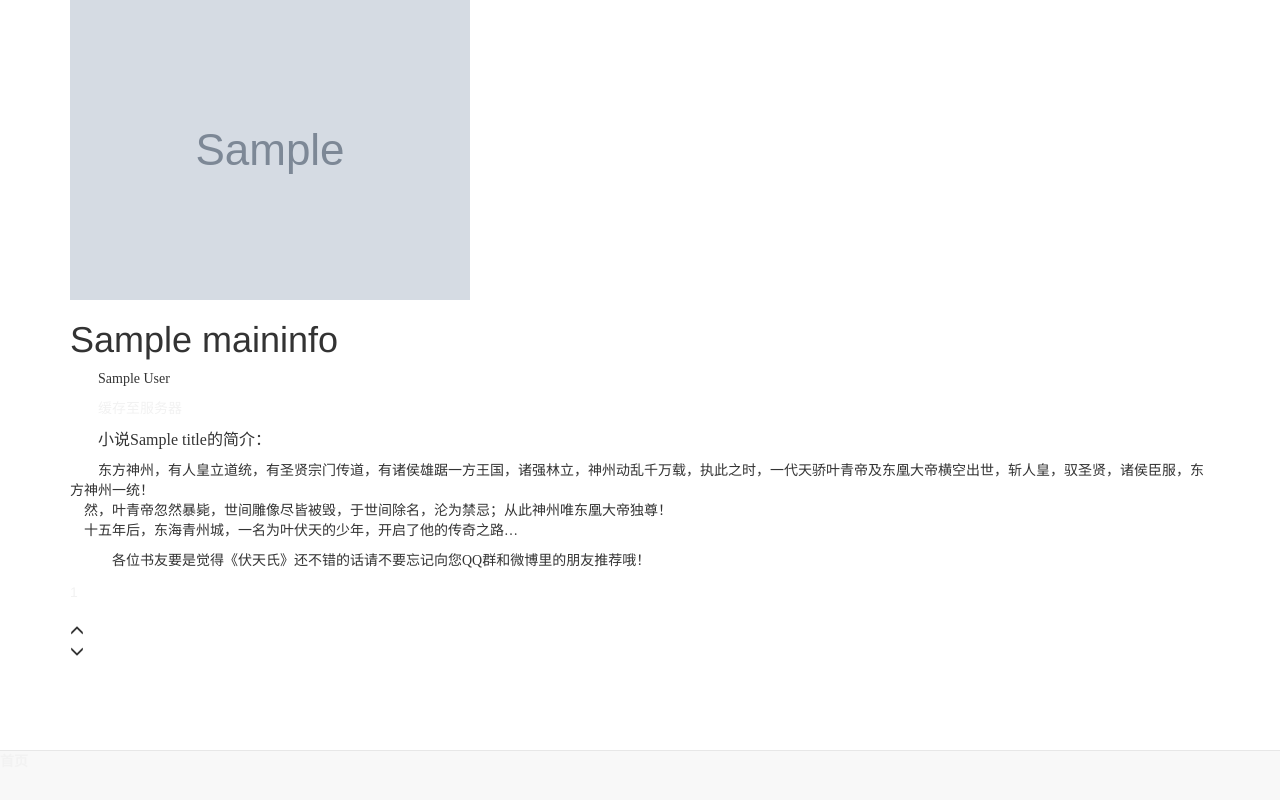
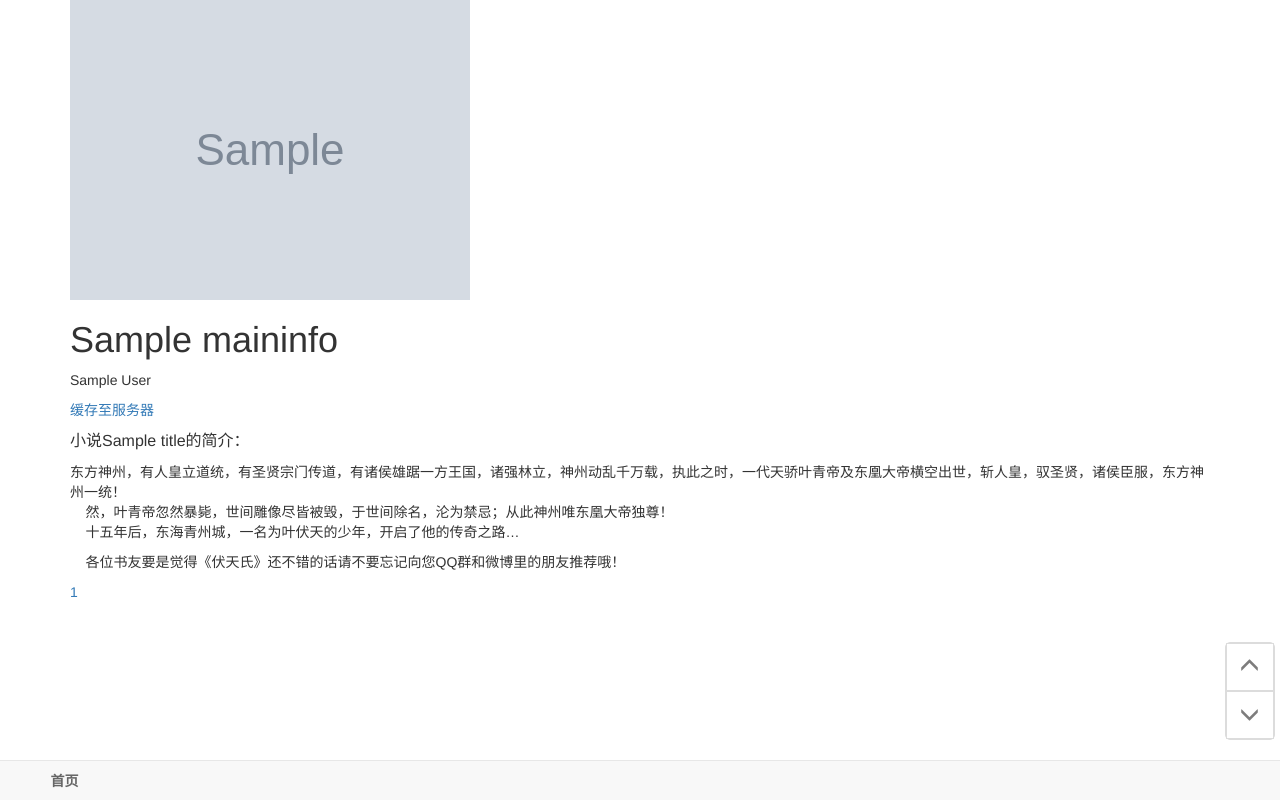
Before and after one commit to GeekRicardo/free-novel, a Flask app: template txt/templates/owllook.html in a window 1280 px wide. Run offline with Flask 2, Linux system fonts and the light colour scheme; the template is opened without the code that fills it: most values are stand-ins (such as "Sample title", 1, 10 or a date in 2020); grey boxes marked "Sample" are stand-in pictures; data that the repository does not hold is empty; some libraries are stand-ins or nearby versions.

Commit message:
update venv/chapter/catalog

```diff
--- /dev/null
+++ b/txt/static/css/main.css
@@ -0,0 +1,163 @@
+/*style for login*/
+.header {
+    width: 100%;
+    height: 70px;
+}
+
+.header > li {
+    list-style: none;
+}
+
+.header .pull-right {
+    margin-top: 15px;
+    margin-right: 25px;
+}
+
+.header .dropdown-menu > li > a {
+    padding: 2px 10px !important;
+}
+
+.header .dropdown-menu .glyphicon {
+    top: 2px !important;
+}
+
+.header .dropdown-menu {
+    min-width: 120px !important;
+}
+
+.header span.personal-basic {
+    margin-left: 10px;
+}
+
+/*style for footer*/
+div.footer > .navbar {
+    min-height: 40px !important;
+    margin-top: 40px;
+    margin-bottom: 0 !important;
+}
+
+.message > .right {
+    float: left;
+    position: absolute;
+    right: 5%;
+}
+
+.message > .left {
+    float: left;
+    position: absolute;
+    left: 2%;
+}
+
+.message > .right > span, .message > .left > span {
+    text-align: center !important;
+    line-height: 40px !important;
+    height: 40px;
+}
+
+.right > span > a, .message > .left > span > a {
+    color: #666;
+    margin-left: 25px;
+}
+
+.donate {
+    width: 60%;
+    margin-top: 5%;
+    margin-left: 20%;
+}
+
+.donate_lists {
+    width: 60%;
+    margin-top: 5%;
+    margin-left: 20%;
+    margin-bottom: 80px;
+}
+
+.alert {
+    margin-bottom: 0 !important;
+}
+
+.move {
+    position: fixed;
+    bottom: 60px;
+    right: 5px;
+    border: 1px solid #dcdcdc;
+    border-radius: 5px;
+}
+
+.move > .move_up, .move > .move_down {
+    width: 48px;
+    height: 48px;
+    line-height: 40px;
+    border: 1px solid #dcdcdc;
+    background-color: #fff;
+    transition: .1s ease-in;
+    -webkit-transition: .1s ease-in;
+    -moz-transition: .1s ease-in;
+    -o-transition: .1s ease-in;
+    -ms-transition: .1s ease-in;
+    cursor: pointer;
+}
+
+.move_up > span, .move_down > span {
+    width: 45px;
+    height: 43px;
+    line-height: 43px;
+    text-align: center;
+    font-size: 20px;
+    color: rgba(72, 70, 70, 0.71);
+}
+
+.move > .move_up:hover, .move > .move_down:hover {
+    background-color: #f9f9f9;
+}
+
+.move > .move_up > span:hover, .move > .move_down > span:hover {
+    color: #434343;
+}
+
+.modal-dialog {
+    margin-top: 15% !important;
+}
+
+.modal-dialog .modal-content {
+    width: 420px;
+    height: 250px;
+    margin-left: auto;
+    margin-right: auto;
+}
+
+@media (max-width: 1024px) {
+    .right > span > a {
+        margin-left: 5px !important;
+        font-size: 12px;
+    }
+
+    .modal-dialog .modal-content {
+        width: 80%;
+        min-width: 265px;
+        height: 260px;
+        margin-left: auto;
+        margin-right: auto;
+    }
+
+    label {
+        padding-top: 8px !important;
+    }
+
+    .navbar-header {
+        display: none !important;
+    }
+
+    .login > a {
+        margin-top: 20px !important;
+    }
+
+    .header .pull-right {
+        margin-top: 17px !important;
+    }
+
+    /*登陆后排版*/
+    .header li.pull-right {
+        margin-right: 0 !important;
+    }
+}
--- a/txt/templates/owllook.html
+++ b/txt/templates/owllook.html
@@ -15,7 +15,7 @@
     <link rel="stylesheet" href="/static/css/main.css">
 
     <title>{{maininfo['title']}} - owllook</title>
-    <link rel="stylesheet" href="/static/css/chapter.css">
+    <!--<link rel="stylesheet" href="/static/css/chapter.css">-->
     <link href="/static/css/bootstrap.min.css" rel="stylesheet">
     <script src="https://cdn.bootcss.com/jquery/3.4.1/jquery.min.js"></script>
 </head>
```
Also changed, not shown: requirements.txt (+7 -1 lines), txt/__init__.py (+6 -6 lines), txt/main/views.py (+5 -2 lines), txt/static/js/chapter.js (+13 -8 lines), 1 other file.
